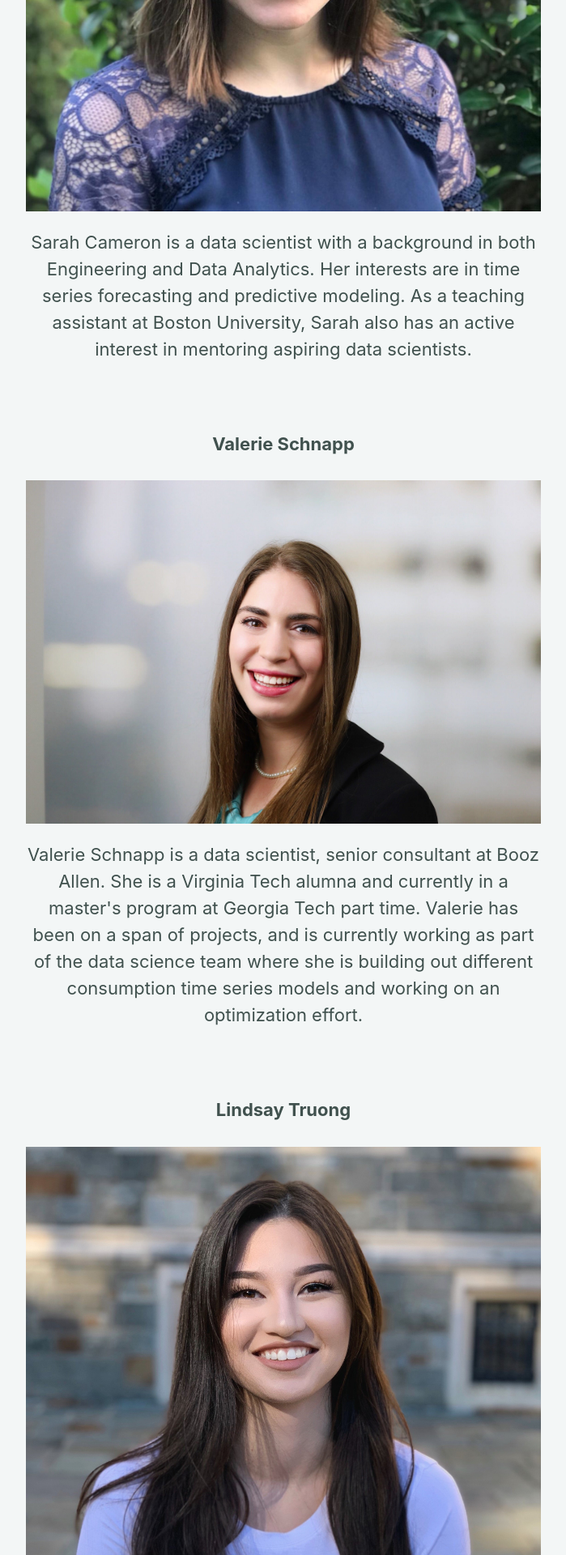
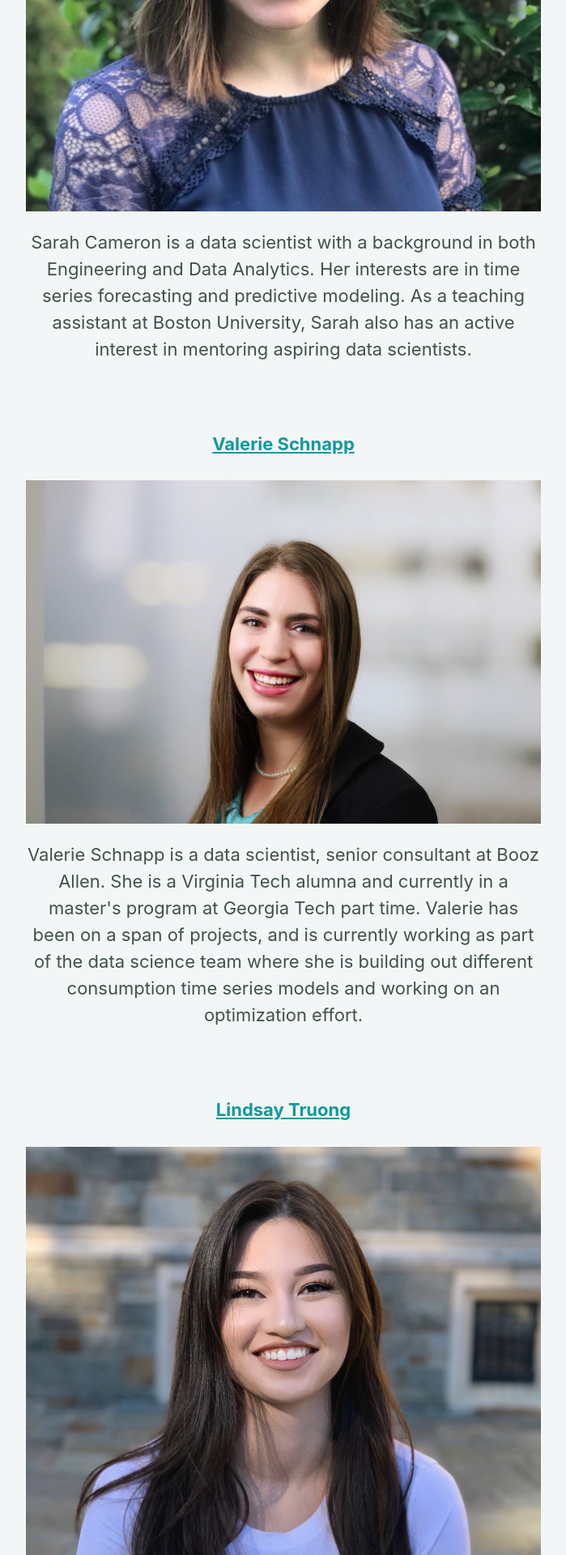
Before and after one commit to lindsaytruong/lindsaytruong.github.io, a Jekyll site: the page built from index.html, in a window 1280 px wide. Shown: the part 1189-3109 px from the top of the page at 81% size, without its empty margins (290-989 px from the left). Built offline with Jekyll 4.4.1, drawn with Linux system fonts in a browser that asks for light colours; cached includes are drawn as plain includes; the list of posts is cut into pages by our own code.

Commit message:
linkedin

```diff
--- a/index.html
+++ b/index.html
@@ -13,10 +13,10 @@ title: Meet the Team
 <img src="/sarah.jpg" alt="hi" class="inline"/>
 <p style="font: size 7; text-align: center;">Sarah Cameron is a data scientist with a background in both Engineering and Data Analytics. Her interests are in time series forecasting and predictive modeling. As a teaching assistant at Boston University, Sarah also has an active interest in mentoring aspiring data scientists.</p>
 <br/>
-<p style="font: size 10; font-weight: bold; text-align: center;">Valerie Schnapp</p>
+<p style="font: size 10; font-weight: bold; text-align: center;"><a href="https://www.linkedin.com/in/valerie-schnapp-6a7289b7/">Valerie Schnapp</a></p>
 <img src="/val.jpg" alt="hi" class="inline"/>
 <p style="font: size 7; text-align: center;">Valerie Schnapp is a data scientist, senior consultant at Booz Allen. She is a Virginia Tech alumna and currently in a master's program at Georgia Tech part time. Valerie has been on a span of projects, and is currently working as part of the data science team where she is building out different consumption time series models and working on an optimization effort.</p>
 <br/>
-<p style="font: size 10; font-weight: bold; text-align: center;">Lindsay Truong</p>
+<p style="font: size 10; font-weight: bold; text-align: center;"><a href="https://www.linkedin.com/in/lindsaytruong/">Lindsay Truong</a></p>
 <img src="/me.jpg" alt="hi" class="inline"/>
 <p style="font: size 7; text-align: center;">Lindsay Truong is a University of Virginia alumna with a background in Economics. Experienced in Python and R, she's supported multiple predictive modeling efforts. Her main interests lie in natural language processing and demand forecasting.</p>
```
Also changed, not shown: test/index.html (+2 -2 lines).
